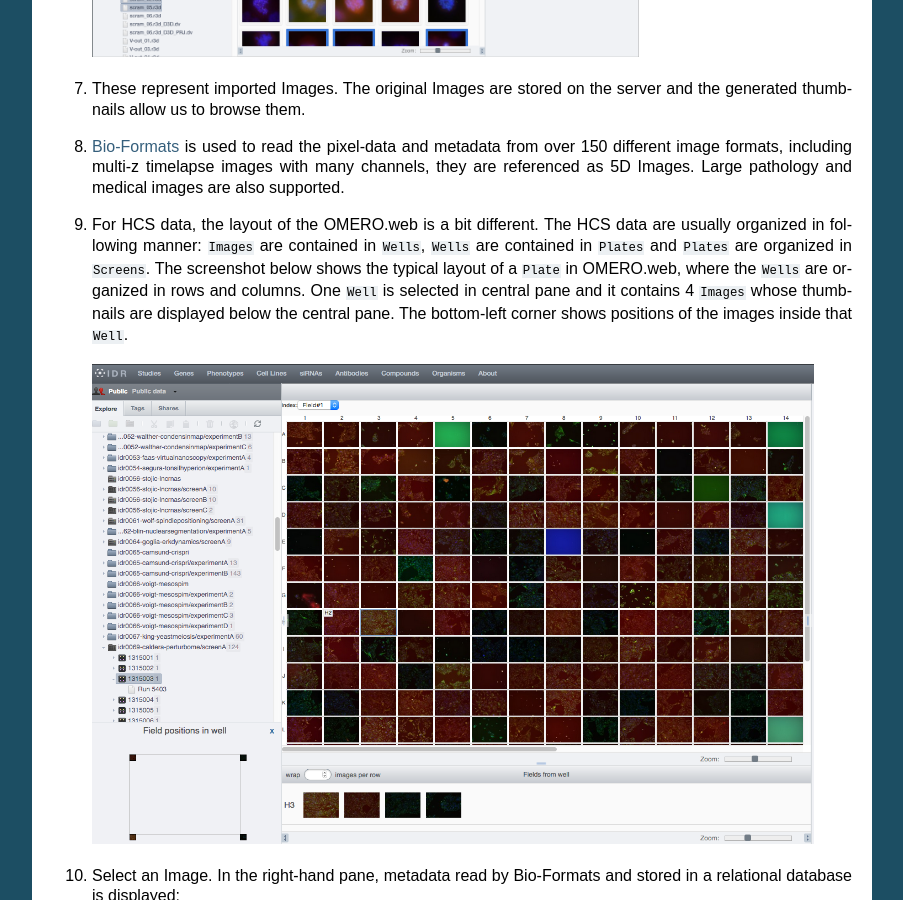
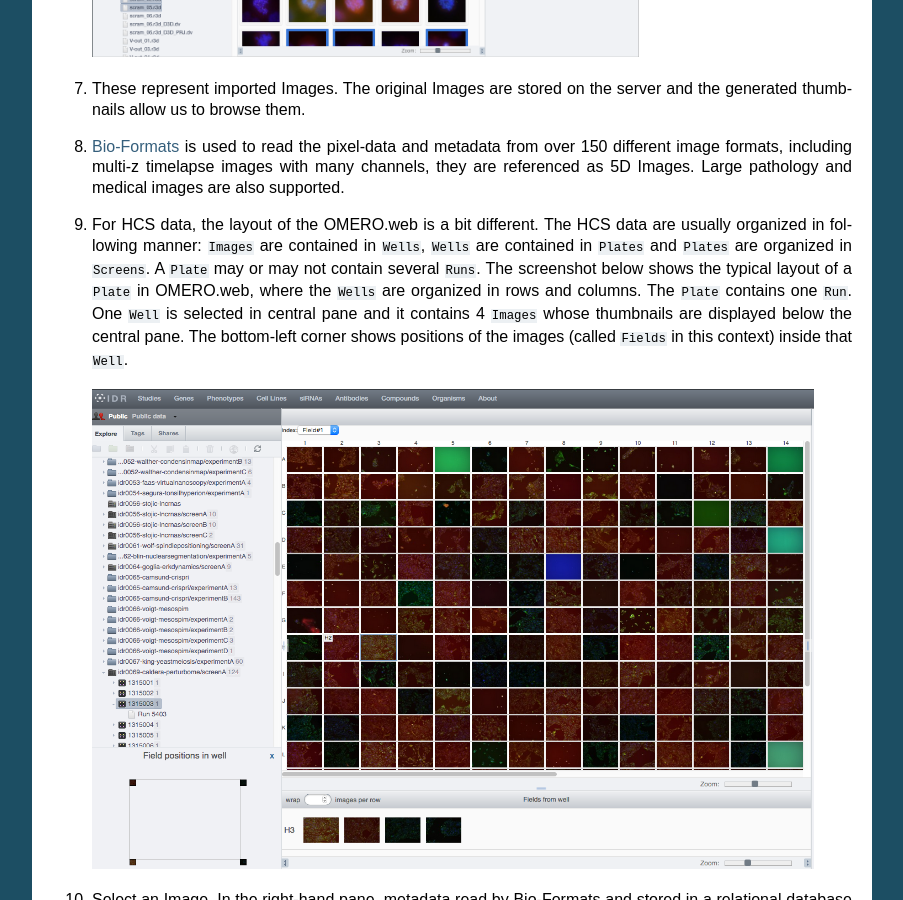
Before and after one commit to ome/omero-guide-introduction, a Sphinx documentation site: the page built from docs/data-management.rst, in a window 1280 px wide and 900 px high, scrolled down 2162 px. Shown: the whole window, without its empty margins (198-1101 px from the left). Built offline with Sphinx 7.4.7, drawn with Linux system fonts in a browser that asks for light colours.

Commit message:
Add explanation about Runs, mention Field cf. Marks comment

```diff
--- a/docs/data-management.rst
+++ b/docs/data-management.rst
@@ -93,7 +93,7 @@ Browsing and rendering
 
 #.  `Bio-Formats <https://www.openmicroscopy.org/bio-formats/>`_ is used to read the pixel-data and metadata from over 150 different image formats, including multi-z timelapse images with many channels, they are referenced as 5D Images. Large pathology and medical images are also supported.
 
-#.  For HCS data, the layout of the OMERO.web is a bit different. The HCS data are usually organized in following manner: ``Images`` are contained in ``Wells``, ``Wells`` are contained in ``Plates`` and ``Plates`` are organized in ``Screens``. The screenshot below shows the typical layout of a ``Plate`` in OMERO.web, where the ``Wells`` are organized in rows and columns. One ``Well`` is selected in central pane and it contains 4 ``Images`` whose thumbnails are displayed below the central pane. The bottom-left corner shows positions of the images inside that ``Well``.
+#.  For HCS data, the layout of the OMERO.web is a bit different. The HCS data are usually organized in following manner: ``Images`` are contained in ``Wells``, ``Wells`` are contained in ``Plates`` and ``Plates`` are organized in ``Screens``. A ``Plate`` may or may not contain several ``Runs``. The screenshot below shows the typical layout of a ``Plate`` in OMERO.web, where the ``Wells`` are organized in rows and columns. The ``Plate`` contains one ``Run``. One ``Well`` is selected in central pane and it contains 4 ``Images`` whose thumbnails are displayed below the central pane. The bottom-left corner shows positions of the images (called ``Fields`` in this context) inside that ``Well``.
 
     |image3|
 
```
